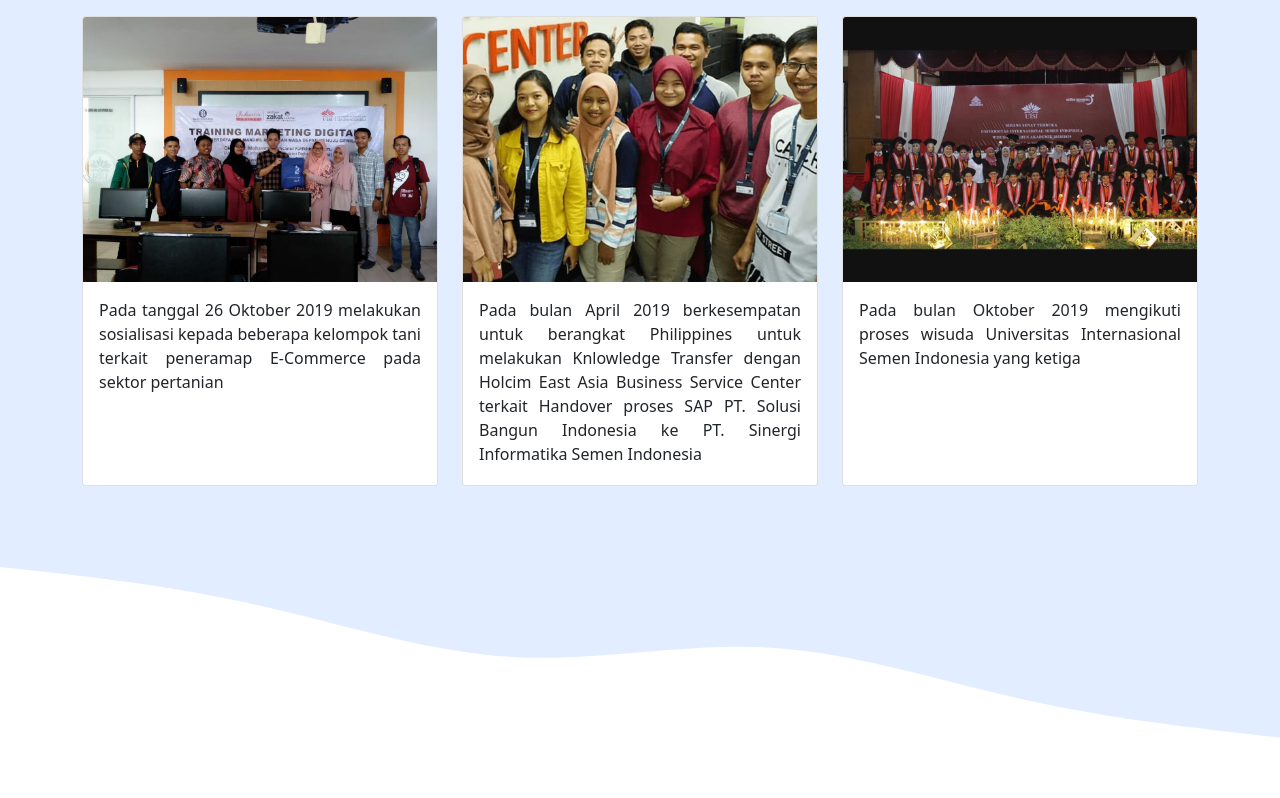
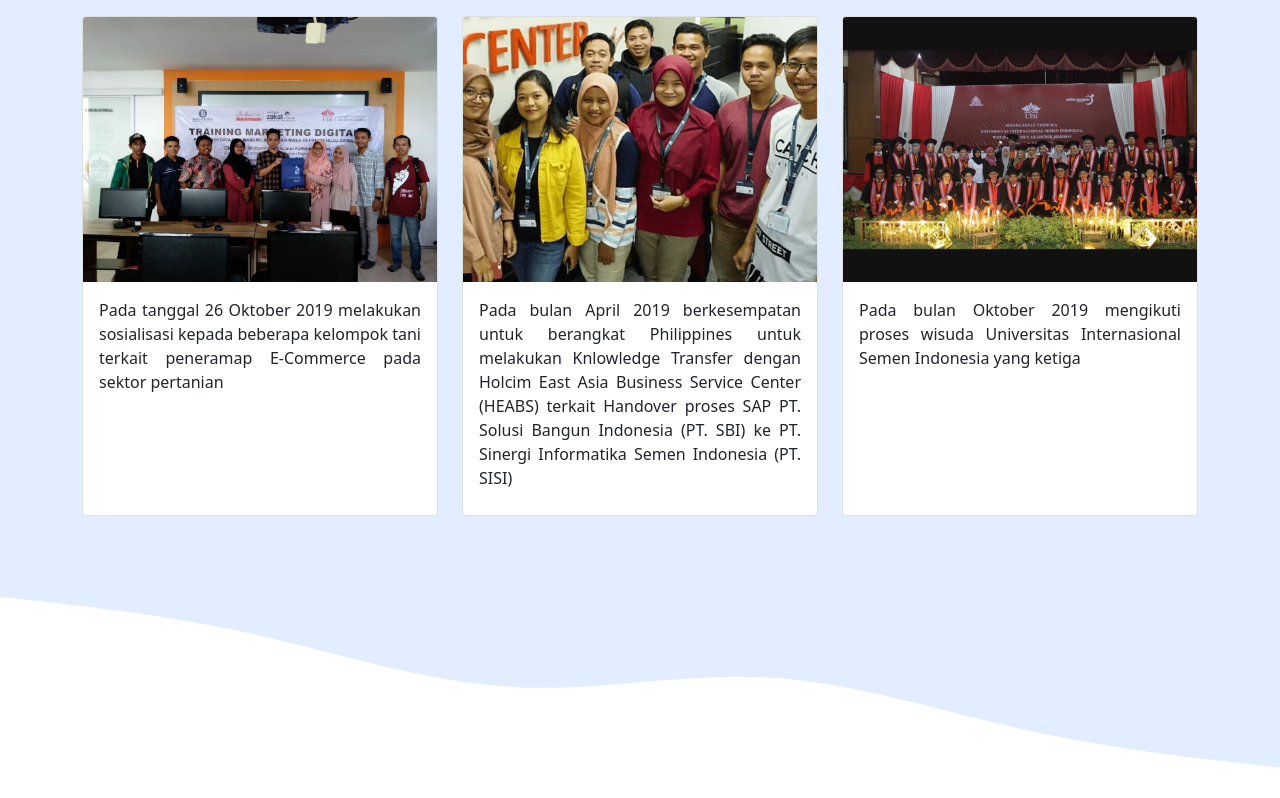
Before and after one commit to AhsanulFatikhin/ahsanulfatikhin.github.io, a plain HTML site: page index.html in a window 1280 px wide. Shown: the part 1378-2176 px from the top of the page. Drawn offline with nearby package versions, Linux system fonts and the light colour scheme.

Commit message:
perbaikan nama perusahaan

```diff
--- a/index.html
+++ b/index.html
@@ -102,7 +102,7 @@
         </div>
         <div class="row justify-content-center">
           <div class="col-md-4 mb-4 text-justify">
-            <div class="card" style="height: 470px">
+            <div class="card" style="height: 500px">
               <img src="img/galery/seminar.png" class="card-img-top" alt="Galery 1" />
               <div class="card-body">
                 <p class="card-text">Pada tanggal 26 Oktober 2019 melakukan sosialisasi kepada beberapa kelompok tani terkait peneramap E-Commerce pada sektor pertanian</p>
@@ -110,18 +110,18 @@
             </div>
           </div>
           <div class="col-md-4 mb-3 text-justify">
-            <div class="card" style="height: 470px">
+            <div class="card" style="height: 500px">
               <img src="img/galery/manila.jpg" class="card-img-top" alt="Galery 2" />
               <div class="card-body">
                 <p class="card-text">
-                  Pada bulan April 2019 berkesempatan untuk berangkat Philippines untuk melakukan Knlowledge Transfer dengan Holcim East Asia Business Service Center terkait Handover proses SAP PT. Solusi Bangun Indonesia ke PT. Sinergi
-                  Informatika Semen Indonesia
+                  Pada bulan April 2019 berkesempatan untuk berangkat Philippines untuk melakukan Knlowledge Transfer dengan Holcim East Asia Business Service Center (HEABS) terkait Handover proses SAP PT. Solusi Bangun Indonesia (PT. SBI)
+                  ke PT. Sinergi Informatika Semen Indonesia (PT. SISI)
                 </p>
               </div>
             </div>
           </div>
           <div class="col-md-4 mb-3 text-justify">
-            <div class="card" style="height: 470px">
+            <div class="card" style="height: 500px">
               <img src="img/galery/wisuda.jpg" class="card-img-top" alt="Galery 3" />
               <div class="card-body">
                 <p class="card-text">Pada bulan Oktober 2019 mengikuti proses wisuda Universitas Internasional Semen Indonesia yang ketiga</p>
```
